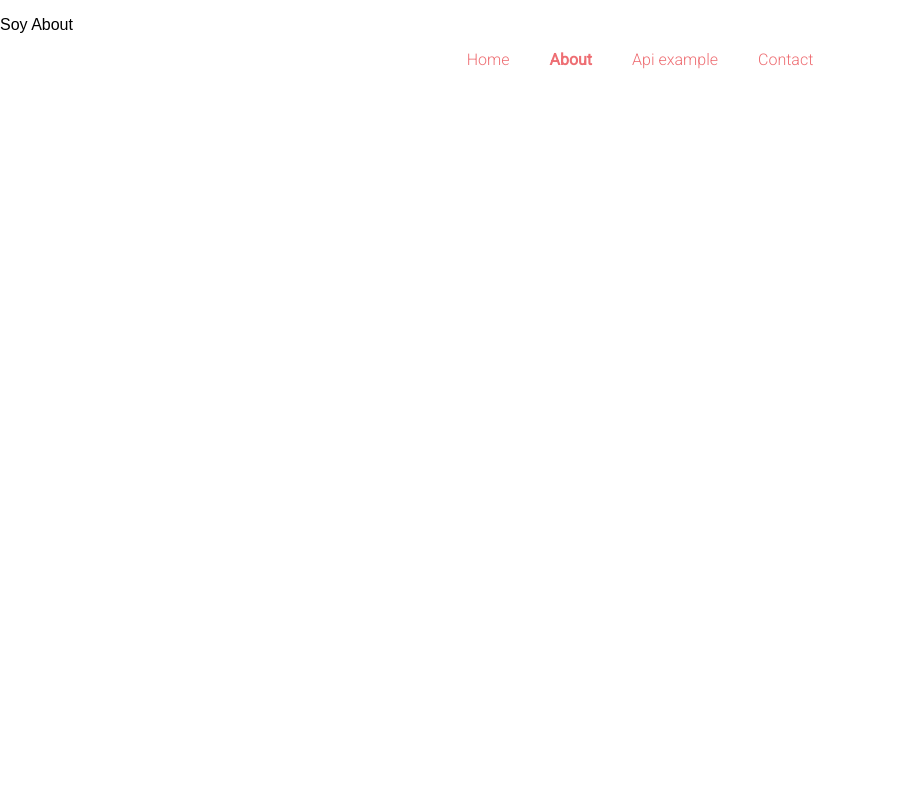
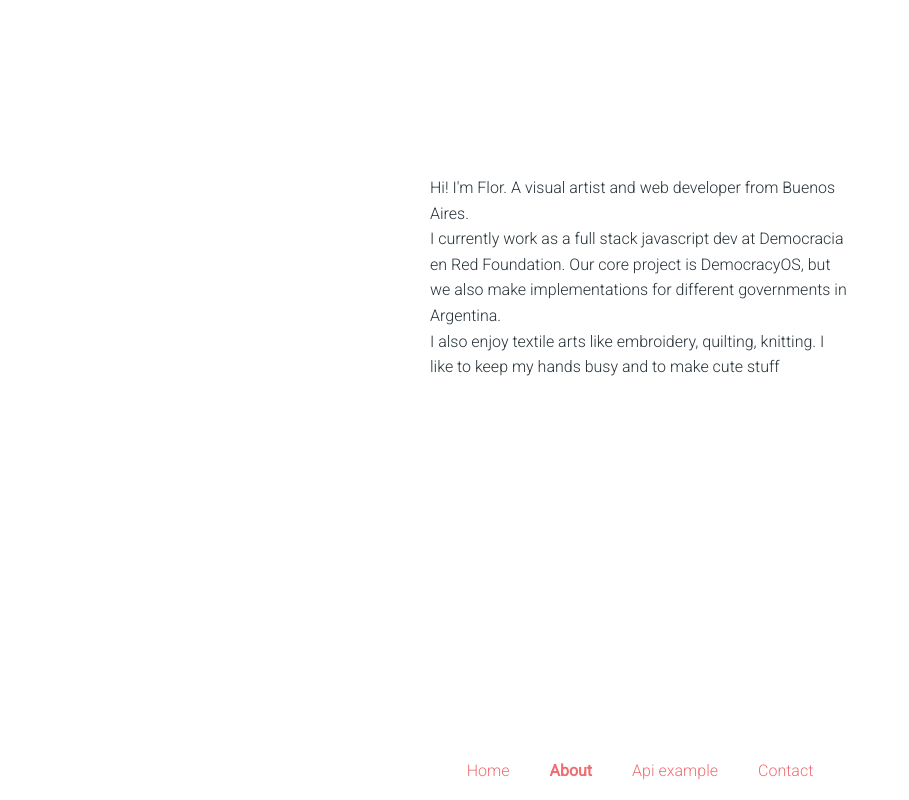
Before and after one commit to florlafuente/react-101, a React (Create React App) app: page /about in a window 1280 px wide. Shown: the whole page, without its empty margins (0-909 px from the left). Built offline with nearby package versions, Linux system fonts and the light colour scheme.

Commit message:
AboutText component & styles

```diff
--- a/src/App.css
+++ b/src/App.css
@@ -1,5 +1,10 @@
 .App {
   text-align: center;
+  display: flex;
+  flex-wrap: wrap;
+  justify-content: center;
+  align-items: center;
+  height: 100vh;
 }
 
 .App-logo {
--- a/src/App.js
+++ b/src/App.js
@@ -5,15 +5,16 @@ import About from './routes/About'
 import ApiExample from './routes/ApiExample'
 import Contact from './routes/Contact'
 import Menu from './components/Menu'
+import './App.css'
 
 export default () => (
   <Router>
-    <Fragment>
+    <div className='App'>
       <Route exact path='/' component={Home} />
       <Route path='/about' component={About} />
       <Route path='/api-example' component={ApiExample} />
       <Route path='/contact' component={Contact} />
       <Menu />
-    </Fragment>
+    </div>
   </Router>
 )
--- /dev/null
+++ b/src/components/AboutText/index.css
@@ -0,0 +1,13 @@
+.about-text-container {
+  width: 420px;
+  text-align: left;
+}
+
+.about-text-paragraph {
+  margin-top: 60px;
+  font-family: 'Roboto', sans-serif;
+  font-size: 16px;
+  font-weight: 300;
+  color: #263238;
+  line-height: 1.6;
+}
--- /dev/null
+++ b/src/components/AboutText/index.js
@@ -0,0 +1,11 @@
+import React, { Component } from 'react'
+import './index.css'
+
+export default () => (
+  <div className='about-text-container'>
+    <p className='about-text-paragraph'>Hi! I'm Flor. A visual artist and web developer from Buenos Aires.<br />
+    I currently work as a full stack javascript dev at Democracia en Red Foundation.
+    Our core project is DemocracyOS, but we also make implementations for different governments in Argentina.<br />
+    I also enjoy textile arts like embroidery, quilting, knitting. I like to keep my hands busy and to make cute stuff</p>
+  </div>
+)
--- a/src/components/Avatar/index.css
+++ b/src/components/Avatar/index.css
@@ -1,9 +1,10 @@
 .avatar-container {
+  align-self: center;
   display: flex;
   flex-direction: column;
   align-items: center;
-  justify-content: space-around;
-  margin: 150px;
+  justify-content: center;
+  height: 80%;
 }
 
 .avatar-img {
--- a/src/components/Menu/index.css
+++ b/src/components/Menu/index.css
@@ -1,5 +1,7 @@
 .menu-container {
+  align-self: flex-end;
   width: 100%;
   display: flex;
   justify-content: center;
+  margin: 20px 0;
 }
--- a/src/components/MenuItem/index.css
+++ b/src/components/MenuItem/index.css
@@ -14,3 +14,9 @@
 .menu-item-active {
   font-weight: bold;
 }
+
+@media (max-width: 425px) {
+  .menu-item {
+    font-size: 12px;
+  }
+}
--- a/src/routes/About.js
+++ b/src/routes/About.js
@@ -1,7 +1,8 @@
 import React from 'react'
+import AboutText from '../components/AboutText'
 
 export default () => (
   <div>
-    <p>Soy About</p>
+    <AboutText />
   </div>
 )
--- a/src/routes/Home.js
+++ b/src/routes/Home.js
@@ -2,7 +2,5 @@ import React from 'react'
 import Avatar from '../components/Avatar'
 
 export default () => (
-  <div>
-    <Avatar />
-  </div>
+  <Avatar />
 )
```
